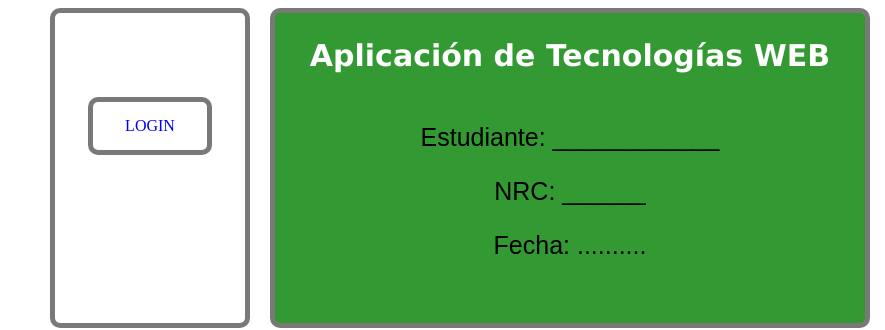
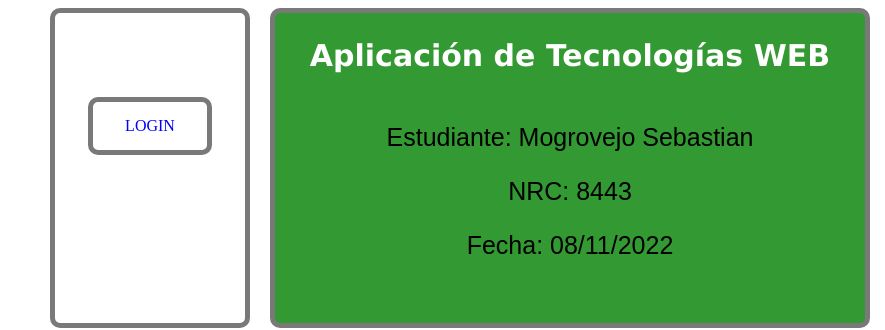
Before and after one commit to 8443-slmogrovejo/Solucion_CODIGO, a plain HTML site: page index.html in a window 1280 px wide. Shown: the part 272-602 px from the top of the page, 0-885 px from the left. Drawn offline with Linux system fonts and the light colour scheme.

Commit message:
Cambios funcionales

```diff
--- a/index.html
+++ b/index.html
@@ -45,9 +45,9 @@
          <div id="content" class="Texto" data-label="content">
               <h2>Aplicación de Tecnologías WEB</h2>
 
-			  <p>Estudiante: ____________</p>
-              <p>NRC: ______</p>
-			  <p>Fecha: ..........</p>
+			  <p>Estudiante: Mogrovejo Sebastian</p>
+              <p>NRC: 8443</p>
+			  <p>Fecha: 08/11/2022</p>
 
          </div>
 
```
Also changed, not shown: FormContacto.html (+1 -1 lines), FormLogin.html (+3 -3 lines).
